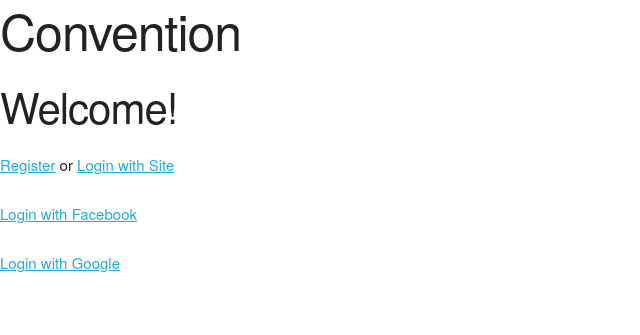
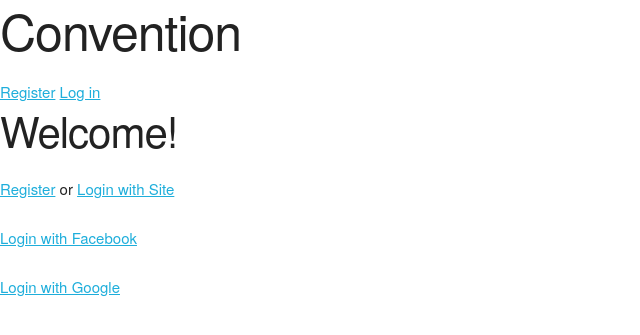
Before and after one commit to adamcunnington/Convention, a Flask app: page /users in a window 1280 px wide. Shown: the top 335 px of the page, without its empty margins (0-640 px from the left). Run offline with Flask 2, Linux system fonts and the light colour scheme; parts of the project's set-up code (start-up, migrations or seed data) failed here and were passed over.

Commit message:
Added header links

```diff
--- a/convention/templates/base.html
+++ b/convention/templates/base.html
@@ -12,6 +12,17 @@
 
         <header>
             <h1>Convention</h1>
+
+            <nav>
+                {% if current_user.is_authenticated %}
+                    <a href="#">My profile</a> {# TODO complete URL #}
+                    <a href="{{ url_for('logout')}}">Log out</a>
+                {% else %}
+                    <a href="{{ url_for('register') }}">Register</a>
+                    <a href="{{ url_for('login') }}">Log in</a>
+                {% endif %}
+            </nav>
+
         </header>
 
         <main>
--- a/convention/templates/users.html
+++ b/convention/templates/users.html
@@ -2,7 +2,6 @@
 {% block content %}
     {% if current_user.is_authenticated %}
         <h2>Welcome Back {{ current_user.first_name }}!</h2>
-        <p><a href="{{ url_for('logout') }}">Logout</a></p>
     {% else %}
         <h2>Welcome!</h2>
         <p><a href="{{ url_for('register') }}">Register</a> or <a href="{{ url_for('login') }}">Login with Site</a></p>
```
